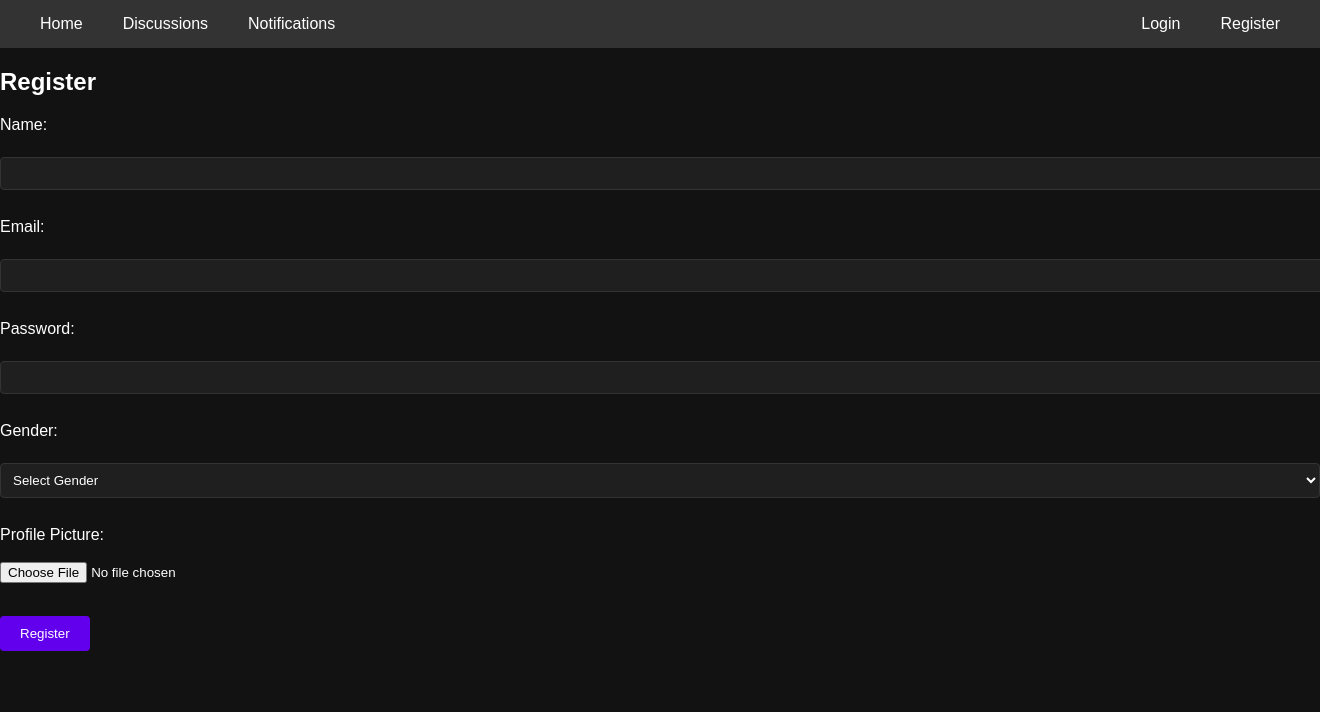
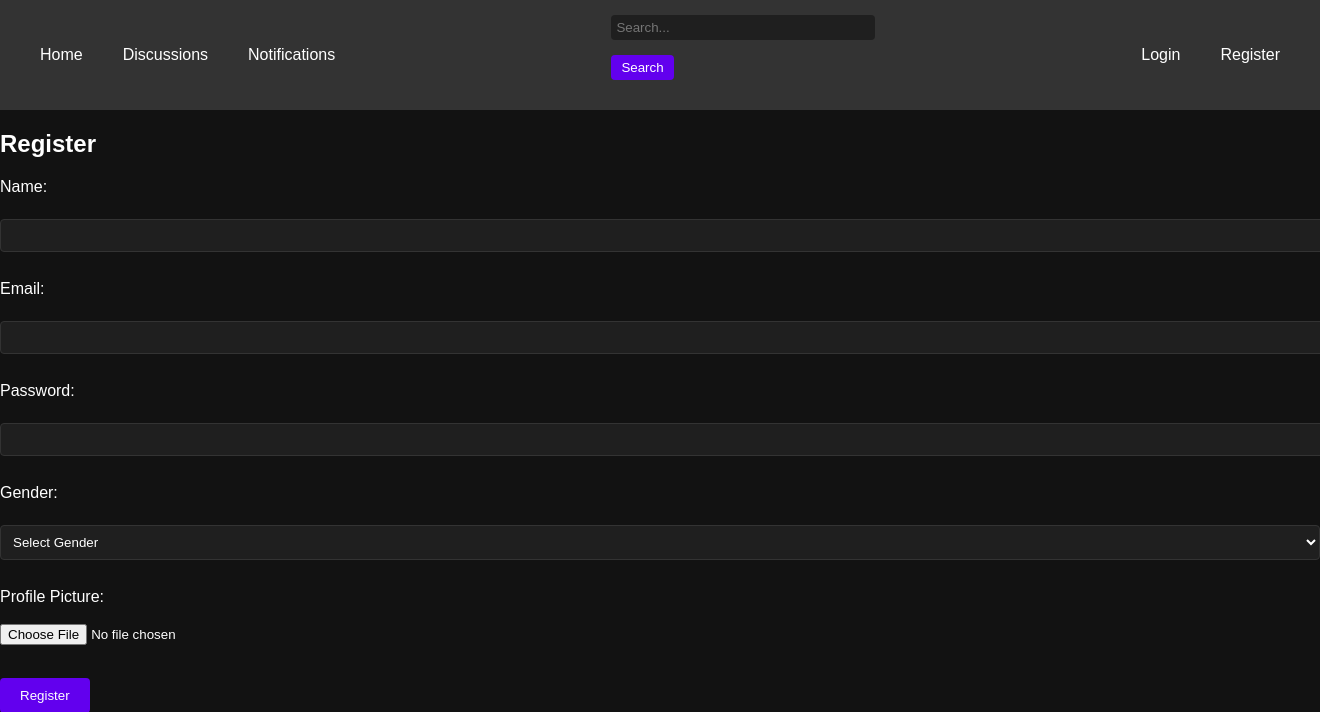
Before and after one commit to whoishmk/movie-recommendation-system, a Flask app: page /register in a window 1320 px wide; the page is wider, and only the part inside the window is pictured. Shown: the top 712 px of that part. Run offline with Flask 3, Linux system fonts and the light colour scheme; some libraries are stand-ins or nearby versions.

Commit message:
restored

```diff
--- a/app.py
+++ b/app.py
@@ -480,6 +480,23 @@ def insights(user_id):
     user_insights = {"activity": "Very Active", "threads_created": 10}  # Example data
     return render_template('insights.html', insights=user_insights)
 
+@app.route('/search', methods=['GET'])
+def search():
+    query = request.args.get('query', '').strip()
+    if not query:
+        flash("Please enter a search query!", "warning")
+        return redirect(url_for('home'))
+
+    cursor = mysql.connection.cursor()
+    cursor.execute("""
+        SELECT * FROM movies WHERE    # Add your search query here
+        movie_name LIKE %s OR
+        movie_description LIKE %s
+    """, (f"%{query}%", f"%{query}%"))
+    results = cursor.fetchall()
+    cursor.close()
+
+    return render_template('search_results.html', query=query, results=results)
 
 
 
--- a/templates/base.html
+++ b/templates/base.html
@@ -332,6 +332,10 @@
             <li><a href="{{ url_for('discussions') }}">Discussions</a></li>
             <li><a href="{{ url_for('view_notifications') }}">Notifications</a></li>
         </ul>
+        <form action="{{ url_for('search') }}" method="GET" style="display: inline-block;">
+            <input type="text" name="query" placeholder="Search..." style="padding: 5px; border-radius: 4px; border: none;">
+            <button type="submit" style="padding: 5px 10px; background-color: #6200ee; color: #ffffff; border: none; border-radius: 4px;">Search</button>
+        </form>
         {% if session.get('loggedin') %}
         <div class="profile-dropdown">
             <button class="profile-btn">
@@ -351,6 +355,7 @@
         </ul>
         {% endif %}
     </nav>
+
 
     <!-- Page Content -->
     <div>
```
Also changed, not shown: templates/search_results.html (added, +21 -0 lines).
